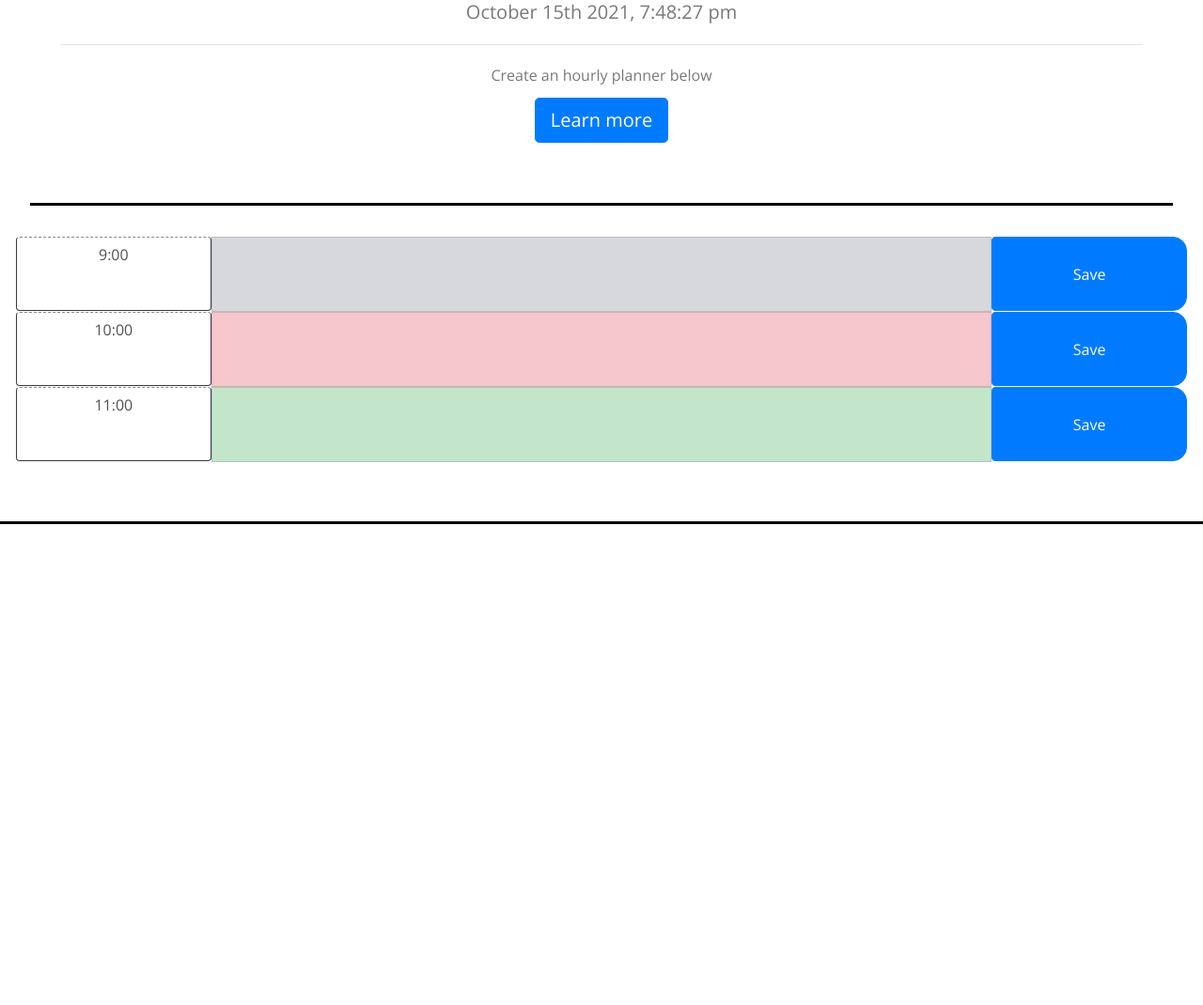
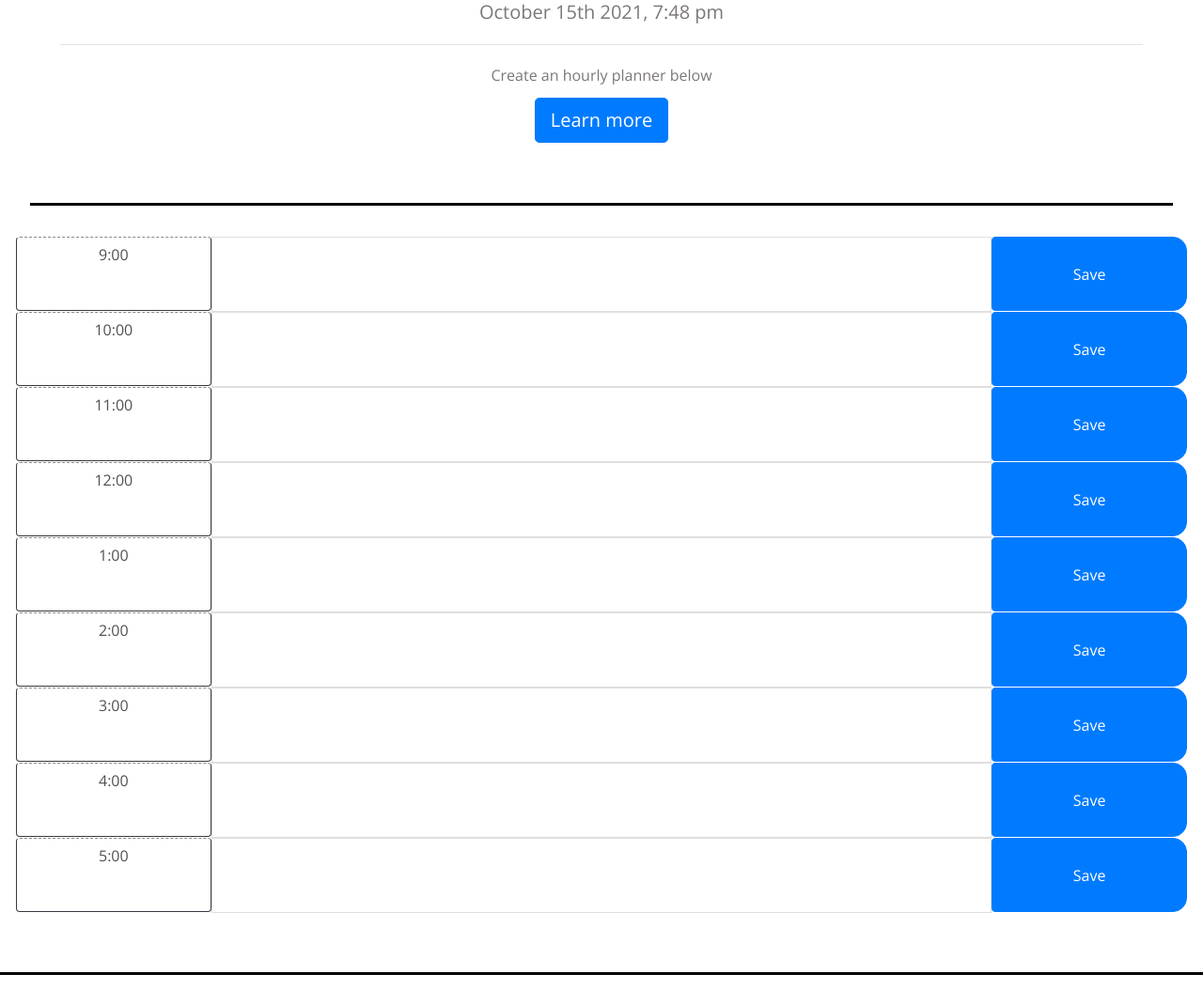
Before and after one commit to Zartender/Daily-Planner, a plain HTML site: page index.html in a window 1280 px wide. Shown: the part 200-1270 px from the top of the page at 94% size. Before the commit the page ends 800 px from the top, so only its background shows below. Drawn offline with nearby package versions, Linux system fonts and the light colour scheme.

Commit message:
Made changes to root files.

```diff
--- a/assets/js/script.js
+++ b/assets/js/script.js
@@ -1,10 +1,10 @@
-
+// Displays time in appropriate format.
 console.log("Loading JS ");
 var today = moment();
-$("#today").text(today.format('MMMM Do YYYY, h:mm:ss a'));
+$("#today").text(today.format('MMMM Do YYYY, h:mm a'));
 console.log(today.format);
 
-
+// Saves the element with .description class to local storage.
 $('.saveBtn').on('click', function () {
     console.log('.saveBtn', $(this));
     var description = $(this).siblings('.description').val();
@@ -32,3 +32,5 @@ $(".row").each(function (index) {
     $(this).find('.description').val(savedvalue);
 
 });
+
+// console.log(moment().hours());
--- a/index.html
+++ b/index.html
@@ -12,14 +12,9 @@
     <link rel="stylesheet" href="https://use.fontawesome.com/releases/v5.8.1/css/all.css"
         integrity="sha384-50oBUHEmvpQ+1lW4y57PTFmhCaXp0ML5d60M1M7uH2+nqUivzIebhndOJK28anvf" crossorigin="anonymous" />
 
-    <!-- link for Moment.js
-    <script type="text/javascript" src="https://cdnjs.cloudflare.com/ajax/libs/moment.js/2.27.0/moment.min.js"></script> -->
-
     <!-- link for GoogleFonts -->
     <link href="https://fonts.googleapis.com/css?family=Open+Sans&display=swap" rel="stylesheet" />
-    <!-- Link for Bootstrap
-    <link rel="stylesheet" href="https://cdn.jsdelivr.net/npm/bootstrap@4.6.0/dist/css/bootstrap.min.css"
-        integrity="sha384-B0vP5xmATw1+K9KRQjQERJvTumQW0nPEzvF6L/Z6nronJ3oUOFUFpCjEUQouq2+l" crossorigin="anonymous"> -->
+
     <link rel="stylesheet" href="./assets/css/style.css" />
     <title>Work Day Scheduler</title>
 </head>
@@ -33,72 +28,66 @@
             <p class="lead" id="today"></p>
             <hr class="my-4">
             <p>Create an hourly planner below</p>
-            <a class="btn btn-primary btn-lg" href="#" role="button">Learn more</a>
+            <a class="btn btn-primary btn-lg" href="https://github.com/Zartender/Daily-Planner" role="button">Learn
+                more</a>
         </div>
 
-        <!-- Timeblocks go here -->
-        <!-- Time block 1 -->
-        <!-- <div class="input-group">
-            <div class="input-group-prepend">
-              <span class="input-group-text hour">Hour</span>
-            </div>
-            <input type="text" aria-label="First name" class="form-control">
-            <input type="text" aria-label="Last name" class="form-control">
-          </div> -->
+
         <!-- 900 -->
         <div class="row">
-            <span class="col-md-2 hour btn btn-outline-dark" type="button">9:00</span>
-            <textarea class="col-md-8 description list-group-item list-group-item-action list-group-item-secondary"></textarea>
+            <span class="col-md-2 hour btn btn-outline-dark" type="button" id="9:00">9:00</span>
+            <textarea class="col-md-8 description list-group-item list-group-item-action"></textarea>
             <button class="saveBtn col-md-2 btn btn-primary" type="submit">Save</button>
         </div>
+
         <!-- 1000 -->
         <div class="row">
-            <span class="col-md-2 hour btn btn-outline-dark" type="button">10:00</span>
-            <textarea class="col-md-8 description list-group-item list-group-item-action list-group-item-danger"></textarea>
+            <span class="col-md-2 hour btn btn-outline-dark" type="button" id="10:00">10:00</span>
+            <textarea class="col-md-8 description list-group-item list-group-item-action"></textarea>
             <button class="saveBtn col-md-2 btn btn-primary" type="submit">Save</button>
         </div>
         <!-- 1100 -->
         <div class="row">
-            <span class="col-md-2 hour btn btn-outline-dark" type="button">11:00</span>
-            <textarea class="col-md-8 description list-group-item list-group-item-action list-group-item-success"></textarea>
+            <span class="col-md-2 hour btn btn-outline-dark" type="button" id="11:00">11:00</span>
+            <textarea class="col-md-8 description list-group-item list-group-item-action"></textarea>
             <button class="saveBtn col-md-2 btn btn-primary" type="submit">Save</button>
         </div>
         <!-- 1200 -->
-        <!-- <div class="row">
-            <span class="col-md-2 hour">12:00</span>
-            <textarea class="col-md-8 description"></textarea>
-            <button class="saveBtn col-md-2">Save</button>
-        </div> -->
-        <!-- 1300 -->
-        <!-- <div class="row">
-            <span class="col-md-2 hour">13:00</span>
-            <textarea class="col-md-8 description"></textarea>
-            <button class="saveBtn col-md-2">Save</button>
-        </div> -->
-        <!-- 1400 -->
-        <!-- <div class="row">
-            <span class="col-md-2 hour">14:00</span>
-            <textarea class="col-md-8 description"></textarea>
-            <button class="saveBtn col-md-2">Save</button>
-        </div> -->
+        <div class="row">
+            <span class="col-md-2 hour btn btn-outline-dark" type="button" id="12:00">12:00</span>
+            <textarea class="col-md-8 description list-group-item list-group-item-action"></textarea>
+            <button class="saveBtn col-md-2 btn btn-primary" type="submit">Save</button>
+        </div>
+        <!-- 0100 -->
+        <div class="row">
+            <span class="col-md-2 hour btn btn-outline-dark" type="button" id="1:00">1:00</span>
+            <textarea class="col-md-8 description list-group-item list-group-item-action"></textarea>
+            <button class="saveBtn col-md-2 btn btn-primary" type="submit">Save</button>
+        </div>
+        <!-- 0200 -->
+        <div class="row">
+            <span class="col-md-2 hour btn btn-outline-dark" type="button" id="2:00">2:00</span>
+            <textarea class="col-md-8 description list-group-item list-group-item-action"></textarea>
+            <button class="saveBtn col-md-2 btn btn-primary" type="submit">Save</button>
+        </div>
+        <!-- 0300 -->
+        <div class="row">
+            <span class="col-md-2 hour btn btn-outline-dark" type="button" id="3:00">3:00</span>
+            <textarea class="col-md-8 description list-group-item list-group-item-action"></textarea>
+            <button class="saveBtn col-md-2 btn btn-primary" type="submit">Save</button>
+        </div>
+        <!-- 0400 -->
+        <div class="row">
+            <span class="col-md-2 hour btn btn-outline-dark" type="button" id="4:00">4:00</span>
+            <textarea class="col-md-8 description list-group-item list-group-item-action"></textarea>
+            <button class="saveBtn col-md-2 btn btn-primary" type="submit">Save</button>
+        </div>
         <!-- 1500 -->
-        <!-- <div class="row">
-            <span class="col-md-2 hour">15:00</span>
-            <textarea class="col-md-8 description"></textarea>
-            <button class="saveBtn col-md-2">Save</button>
-        </div> -->
-        <!-- 1600 -->
-        <!-- <div class="row">
-            <span class="col-md-2 hour">16:00</span>
-            <textarea class="col-md-8 description"></textarea>
-            <button class="saveBtn col-md-2">Save</button>
-        </div> -->
-        <!-- 1700 -->
-        <!-- <div class="row">
-            <span class="col-md-2 hour">17:00</span>
-            <textarea class="col-md-8 description"></textarea>
-            <button class="saveBtn col-md-2">Save</button>
-        </div>   -->
+        <div class="row">
+            <span class="col-md-2 hour btn btn-outline-dark" type="button" id="5:00">5:00</span>
+            <textarea class="col-md-8 description list-group-item list-group-item-action"></textarea>
+            <button class="saveBtn col-md-2 btn btn-primary" type="submit">Save</button>
+        </div>
 
 
         <script src="https://cdnjs.cloudflare.com/ajax/libs/jquery/3.2.1/jquery.min.js"></script>
```
